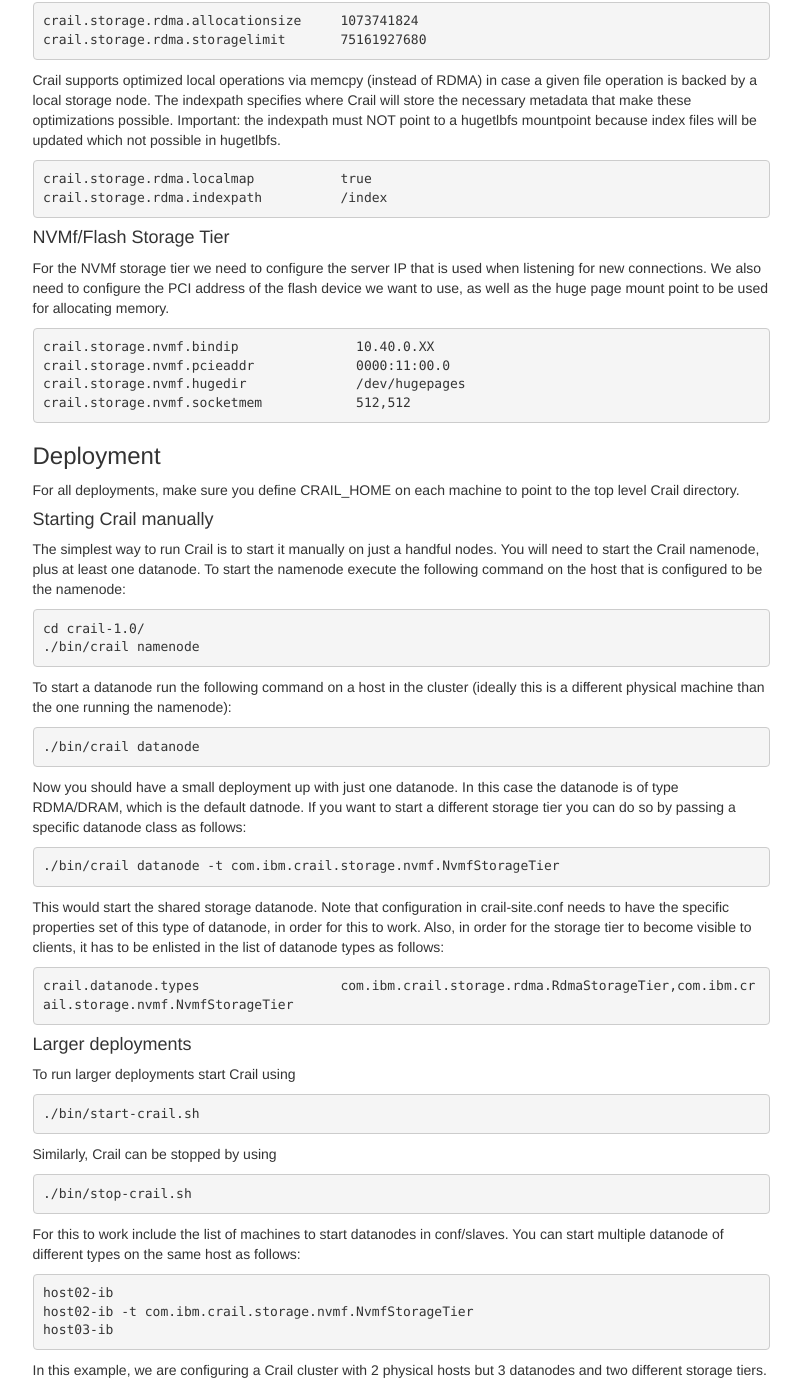
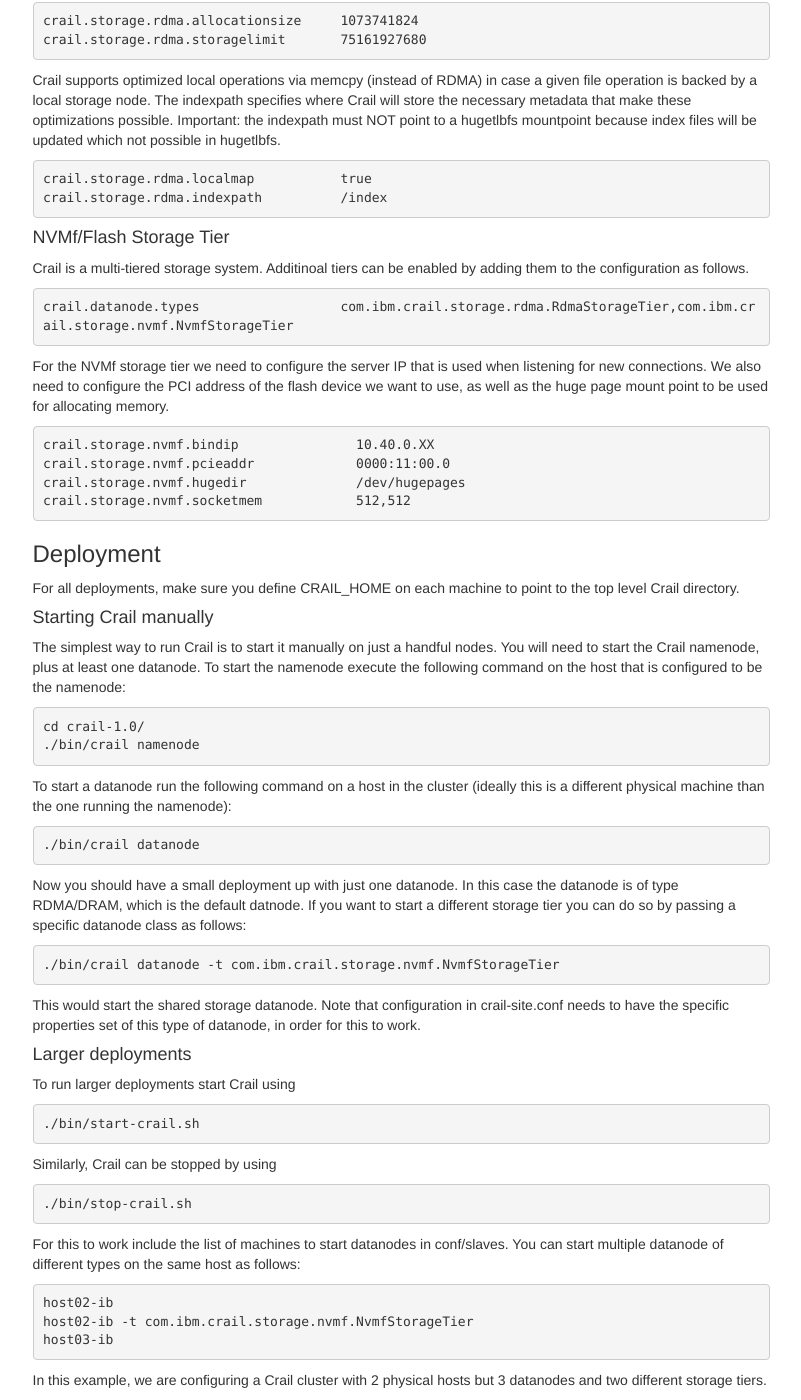
Before and after one commit to apache/incubator-crail-website, a Jekyll site: the page built from documentation/index.md, in a window 1280 px wide and 1400 px high, scrolled down 1336 px. Shown: the whole window, without its empty margins (239-1040 px from the left). Built offline with Jekyll 4.4.1, drawn with Linux system fonts in a browser that asks for light colours; some of the changed text lies outside the part shown.

Commit message:
Update index.md

```diff
--- a/documentation/index.md
+++ b/documentation/index.md
@@ -66,6 +66,11 @@ Crail supports optimized local operations via memcpy (instead of RDMA) in case a
 
 #### NVMf/Flash Storage Tier
 
+Crail is a multi-tiered storage system. Additinoal tiers can be enabled by adding them to the configuration as follows.
+
+    crail.datanode.types                  com.ibm.crail.storage.rdma.RdmaStorageTier,com.ibm.crail.storage.nvmf.NvmfStorageTier
+
+
 For the NVMf storage tier we need to configure the server IP that is used when listening for new connections. We also need to configure the PCI address of the flash device we want to use, as well as the huge page mount point to be used for allocating memory.
 
     crail.storage.nvmf.bindip		10.40.0.XX
@@ -92,9 +97,7 @@ Now you should have a small deployment up with just one datanode. In this case t
 
     ./bin/crail datanode -t com.ibm.crail.storage.nvmf.NvmfStorageTier
 
-This would start the shared storage datanode. Note that configuration in crail-site.conf needs to have the specific properties set of this type of datanode, in order for this to work. Also, in order for the storage tier to become visible to clients, it has to be enlisted in the list of datanode types as follows:
-
-    crail.datanode.types                  com.ibm.crail.storage.rdma.RdmaStorageTier,com.ibm.crail.storage.nvmf.NvmfStorageTier
+This would start the shared storage datanode. Note that configuration in crail-site.conf needs to have the specific properties set of this type of datanode, in order for this to work.
 
 #### Larger deployments
 
```
Also changed, not shown: other parts of documentation/index.md (+1 -1 lines).
